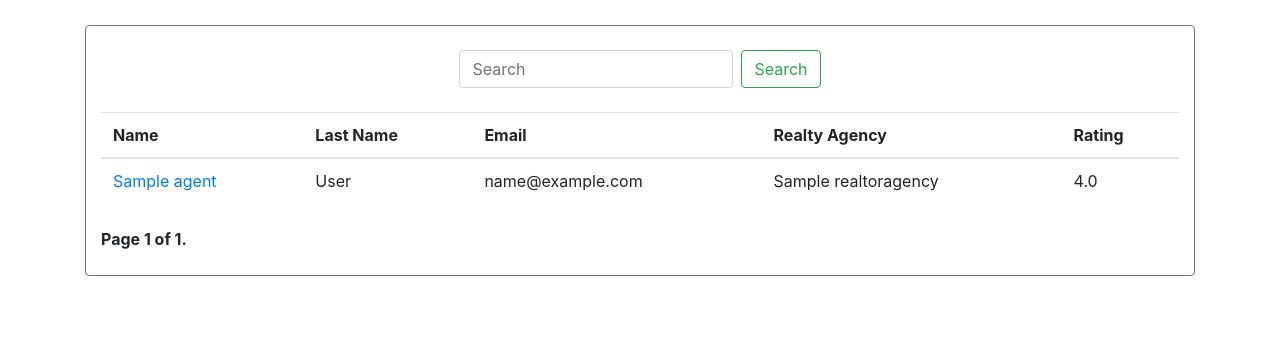
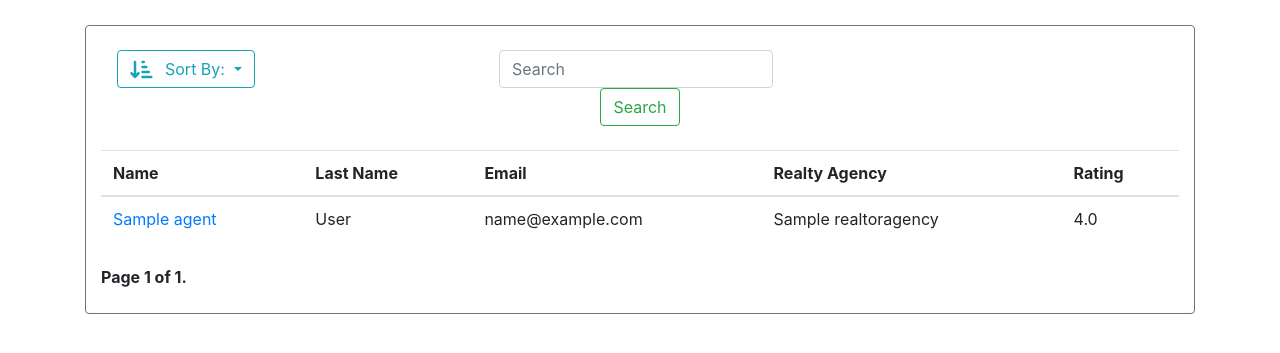
Before and after one commit to keithlowc/rate_my_realtor, a Django app: page /realtors/ in a window 1280 px wide. Shown: the part 56-409 px from the top of the page. Run offline with Django 3.2, Linux system fonts and the light colour scheme; tables that the repository leaves empty hold one stand-in row (values such as "Sample post"); some libraries are stand-ins or nearby versions.

Commit message:
added sorting button

```diff
--- a/realtor/urls.py
+++ b/realtor/urls.py
@@ -4,6 +4,7 @@ from .views import AgentView, AgentForm
 
 urlpatterns = [
     path('', AgentView.list_agents, name='list_agents'),
+    path('Sort=<str:keyword>/', AgentView.sort_agents, name='sort_agents'),
     path('<int:pk>/', AgentView.get_agent, name='agent_detailed_view'),
     path('addAgent/', AgentForm.add_agent, name='add_agent_form'),
 ]
--- a/realtor/views.py
+++ b/realtor/views.py
@@ -17,7 +17,7 @@ class AgentView(View):
 
     @require_GET
     def list_agents(request):
-        data = Agent.objects.all()
+        data = Agent.objects.order_by('name')
         search_term = ''
 
         if ('search' in request.GET) and (request.GET['search'] != ''):
@@ -91,6 +91,25 @@ class AgentView(View):
         }
         return render(request, 'realtor/agents/detailed_agent.html', context)
 
+    def sort_agents(request, keyword):
+
+        if keyword == 'rating':
+            data = Agent.objects.order_by('-' + keyword)
+        else:
+            data = Agent.objects.order_by(keyword)
+
+        paginator = Paginator(data, 5)
+        page = request.GET.get('page')
+        data = paginator.get_page(page)
+        get_dict_copy = request.GET.copy()
+        params = get_dict_copy.pop('page', True) and get_dict_copy.urlencode()
+
+        context = {
+            'data': data,
+            'params': params,
+        }
+        return render(request, 'realtor/agents/list_agents.html', context)
+
 
 class AgentForm():
 
--- a/templates/base.html
+++ b/templates/base.html
@@ -73,5 +73,8 @@
         <script src="https://code.jquery.com/jquery-3.2.1.slim.min.js" integrity="sha384-KJ3o2DKtIkvYIK3UENzmM7KCkRr/rE9/Qpg6aAZGJwFDMVNA/GpGFF93hXpG5KkN" crossorigin="anonymous"></script>
         <script src="https://cdnjs.cloudflare.com/ajax/libs/popper.js/1.12.9/umd/popper.min.js" integrity="sha384-ApNbgh9B+Y1QKtv3Rn7W3mgPxhU9K/ScQsAP7hUibX39j7fakFPskvXusvfa0b4Q" crossorigin="anonymous"></script>
         <script src="https://maxcdn.bootstrapcdn.com/bootstrap/4.0.0/js/bootstrap.min.js" integrity="sha384-JZR6Spejh4U02d8jOt6vLEHfe/JQGiRRSQQxSfFWpi1MquVdAyjUar5+76PVCmYl" crossorigin="anonymous"></script>
+
+        <script src="https://kit.fontawesome.com/d04ebb9275.js"></script>
+
     </body>
 </html>
--- a/templates/realtor/agents/list_agents.html
+++ b/templates/realtor/agents/list_agents.html
@@ -7,6 +7,28 @@
 
         <div class="col-12 border border-secondary rounded">
 
+            <div class="row">
+
+                    <div class="col">
+                        <div class="btn-group btn-lg my-4 my-lg-4 pt-0">
+                            <button type="button" class="btn btn-outline-info dropdown-toggle" data-toggle="dropdown" aria-haspopup="true" aria-expanded="false">
+                                <i class="fa fa-sort-amount-asc fa-lg pr-2"></i> Sort By:
+                            </button>
+                            <div class="dropdown-menu">
+                                <a class="dropdown-item" href="{% url 'sort_agents' 'name'%}">Name</a>
+                                <div class="dropdown-divider"></div>
+                                <a class="dropdown-item" href="{% url 'sort_agents' 'last_name'%}">Last Name</a>
+                                <div class="dropdown-divider"></div>
+                                <a class="dropdown-item" href="{% url 'sort_agents' 'email'%}">Email</a>
+                                <div class="dropdown-divider"></div>
+                                <a class="dropdown-item" href="{% url 'sort_agents' 'company'%}">Realty Agency</a>
+                                <div class="dropdown-divider"></div>
+                                <a class="dropdown-item" href="{% url 'sort_agents' 'rating'%}">Rating</a>
+                            </div>
+                        </div>
+                    </div>
+
+                    <div class="col">
                         <form class="form-inline my-4 my-lg-4 justify-content-center">
                             <input
                                 class="form-control mr-sm-2"
@@ -14,9 +36,14 @@
                                 placeholder="Search"
                                 aria-label="Search"
                                 name='search'
-                    value="{{search_term}}">
+                                value="{{ search_term }}">
                             <button class="btn btn-outline-success my-2 my-sm-0" type="submit">Search</button>
                         </form>
+                    </div>
+
+                    <div class="col"></div>
+
+            </div>
 
             <table class="table">
                 <thead>
```
Also changed, not shown: rate_me/__init__.py (+2 -8 lines). Lines whose indentation alone changed are shown as unchanged.
